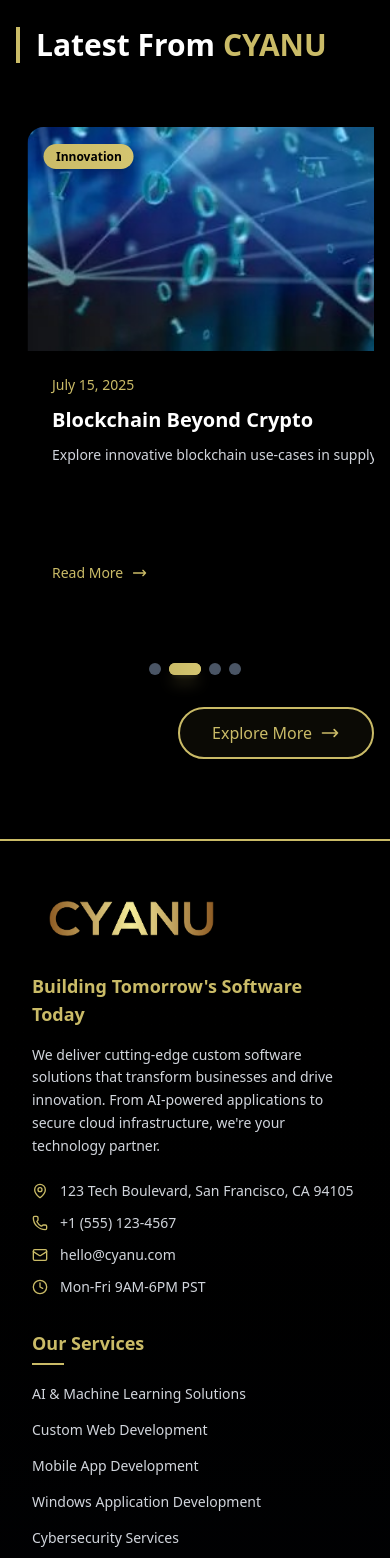
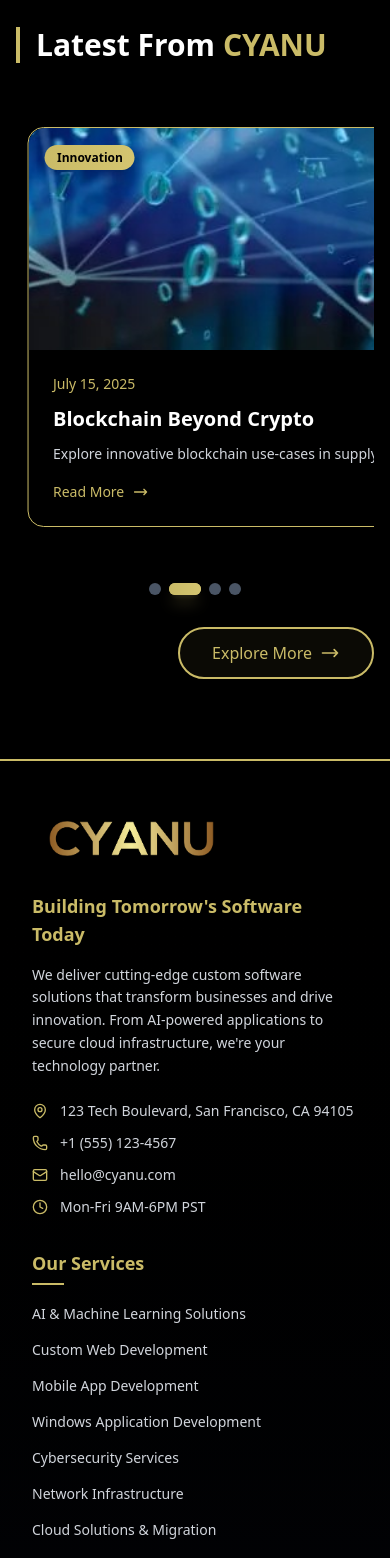
Before and after one commit to SirAlexGBE/cyanu, a Next.js app: page / in a window 390 px wide. Shown: the part 6200-7758 px from the top of the page. Built offline with nearby package versions, Linux system fonts and the light colour scheme.

Commit message:
news fix

```diff
--- a/src/app/Components/Layout/Footer.jsx
+++ b/src/app/Components/Layout/Footer.jsx
@@ -80,7 +80,7 @@ const CyanuFooter = () => {
         <div className="h-0.5 bg-[#cabb67] w-full"></div>
 
         {/* Main Footer Content */}
-        <div className={`max-w-7xl mx-auto px-8 py-12 transition-all duration-1000 ${isVisible ? "opacity-100 translate-y-0" : "opacity-0 translate-y-10"}`}>
+        <div className="  mx-auto px-8 py-12 transition-all duration-100 ">
           {/* Footer Grid */}
           <div className="grid grid-cols-1 md:grid-cols-2 lg:grid-cols-4 gap-8 mb-12">
             {/* Company Branding Section */}
@@ -236,28 +236,10 @@ const CyanuFooter = () => {
               </div>
             </div>
           </div>
-
-          {/* Trust Indicators */}
-          <div className="border-t border-gray-800 pt-8 mb-8">
-            <div className="flex flex-wrap items-center justify-center space-x-8">
-              <div className="flex items-center text-gray-400 text-sm mb-4">
-                <Shield className="w-5 h-5 mr-2 text-[#cabb67]" />
-                SSL Secured
-              </div>
-              <div className="flex items-center text-gray-400 text-sm mb-4">
-                <Award className="w-5 h-5 mr-2 text-[#cabb67]" />
-                ISO 27001 Certified
-              </div>
-              <div className="flex items-center text-gray-400 text-sm mb-4">
-                <Shield className="w-5 h-5 mr-2 text-[#cabb67]" />
-                SOC 2 Compliant
-              </div>
-            </div>
-          </div>
         </div>
 
         {/* Copyright Bar */}
-        <div className="bg-black border-t border-[#cabb67]">
+        <div className="bg-black  border-[#cabb67]">
           <div className="max-w-7xl mx-auto px-8 py-4">
             <div className="flex flex-col md:flex-row items-center justify-between text-sm text-gray-400">
               <div className="mb-2 md:mb-0">© {new Date().getFullYear()} CYANU. All rights reserved.</div>
--- a/src/app/Components/UI/Home/NewsSection.jsx
+++ b/src/app/Components/UI/Home/NewsSection.jsx
@@ -96,7 +96,7 @@ export default function NewsSection() {
           </div>
 
           {/* Navigation Arrows */}
-          <div className="hidden md:flex space-x-3" data-aos="fade-left" data-aos-duration="800">
+          <div className="hidden md:flex space-x-3" data-aos="fade-left" data-aos-duration="200">
             <button
               onClick={() => goToSlide(Math.max(0, currentSlide - 1))}
               disabled={currentSlide === 0}
@@ -129,13 +129,8 @@ export default function NewsSection() {
               }}
             >
               {dummyPosts.map((post, index) => (
-                <div key={index} className="flex-shrink-0 px-3" style={{width: `${slideWidth}%`}}>
-                  <div
-                    className="group relative bg-black hover:border-[#cabb67]/50 transition-all duration-500 ease-out h-[480px] w-full flex flex-col overflow-hidden transform  hover:shadow-2xl hover:shadow-[#cabb67]/10"
-                    data-aos="slide-up"
-                    data-aos-duration="600"
-                    data-aos-delay={index * 100}
-                  >
+                <div key={index} className="flex-shrink-0 px-3 " style={{width: `${slideWidth}%`}}>
+                  <div className="group relative bg-black border-1 h-100 border-[#cabb67] rounded-2xl hover:border-[#cabb67]/50  w-full flex flex-col overflow-hidden transform  hover:shadow-2xl hover:shadow-[#cabb67]/10">
                     {/* Gradient Overlay */}
 
                     <div className="relative h-56 w-full overflow-hidden rounded-t-2xl">
```
